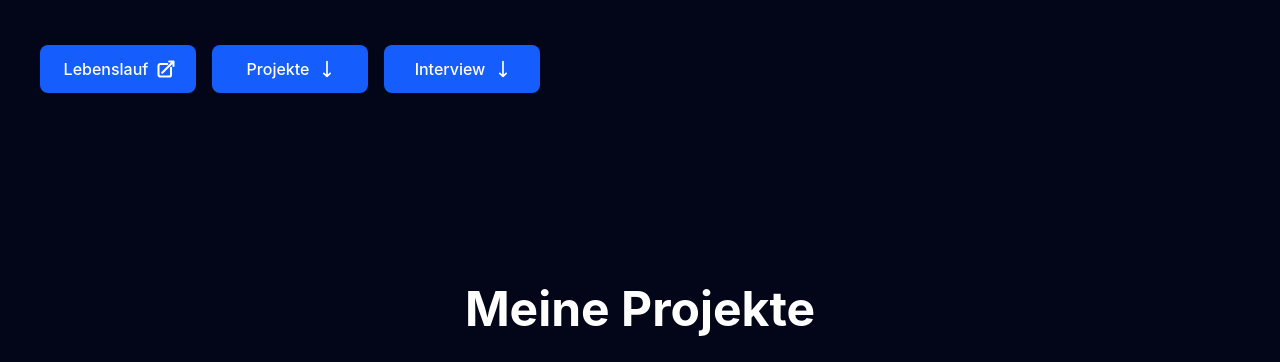
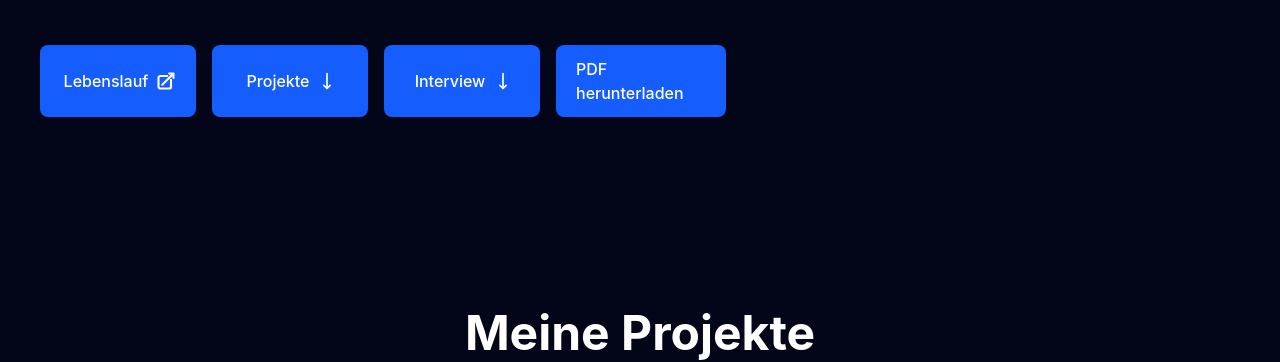
Before and after one commit to Davitvekua/cv-davitvekua, a website built with Vite: page index.html in a window 1280 px wide. Shown: the part 691-1053 px from the top of the page. Built offline with nearby package versions, Linux system fonts and the light colour scheme.

Commit message:
add pdf for 03.09

```diff
--- a/index.html
+++ b/index.html
@@ -157,6 +157,13 @@
                     d="M15.75 17.25 12 21m0 0-3.75-3.75M12 21V3"
                   />
                 </svg>
+              </a>
+              <a
+                href="/cvdocus/bewerbungen.pdf"
+                download="bewerbungen.pdf"
+                class="mt-10 lg:mt-12 md:min-w-39 text-sm lg:text-base font-medium bg-blue-600 hover:bg-blue-500 rounded-lg px-5 py-3 flex items-center justify-center"
+              >
+                PDF herunterladen
               </a>
             </div>
           </div>
```
Also changed, not shown: 2 other files.
